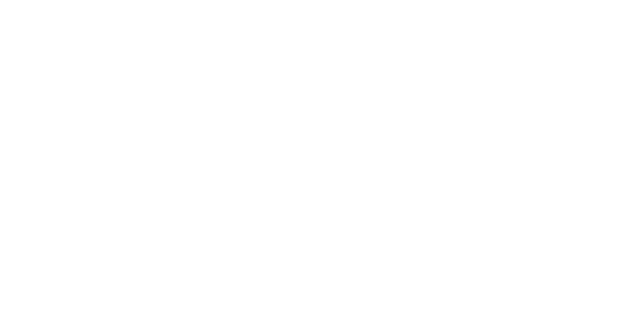
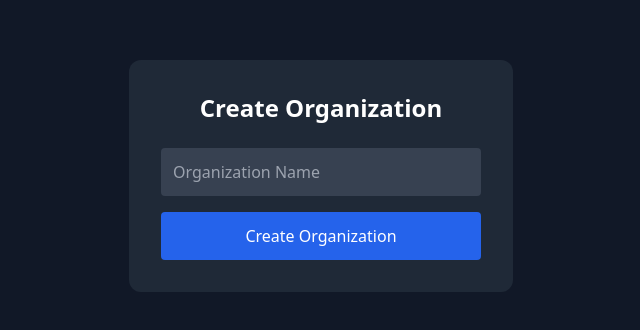
Before and after one commit to wlicona/idp-devops, a React (Vite) app in the folder frontend/: page /create-organization in a window 1280 px wide. Before the commit this address had no page. Shown: the part 224-554 px from the top of the page, without its empty margins (319-959 px from the left). Built offline with nearby package versions, Linux system fonts and the light colour scheme; sample sign-in values are in the browser's storage.

Commit message:
Se ajustan las vistas de Dashboard, Login, y se crea la vista para crear Organizaciones

```diff
--- a/frontend/src/App.jsx
+++ b/frontend/src/App.jsx
@@ -4,6 +4,7 @@
 import Register from "./pages/Register";
 import Dashboard from "./pages/Dashboard";
 import CreateProject from "./pages/CreateProject";
+import CreateOrganization from "./pages/CreateOrganization";
 
 import ProtectedRoute from "./routes/ProtectedRoute";
 
@@ -39,6 +40,15 @@
           }
         />
 
+        <Route
+          path="/create-organization"
+          element={
+            <ProtectedRoute>
+              <CreateOrganization />
+            </ProtectedRoute>
+          }
+        />
+
       </Routes>
 
     </BrowserRouter>
--- /dev/null
+++ b/frontend/src/pages/CreateOrganization.jsx
@@ -0,0 +1,70 @@
+import { useState } from "react";
+import axios from "axios";
+
+export default function CreateOrganization() {
+    const [organization, setOrganization] = useState({
+        name: ""
+    });
+
+    const handleChange = (e) => {
+        setOrganization({
+            ...organization,
+            [e.target.name]: e.target.value
+        });
+    };
+
+    const handleSubmit = async (e) => {
+        e.preventDefault();
+
+        console.log(organization)
+
+        const token = localStorage.getItem("token");
+
+        if (!token) {
+            alert("Login Required!");
+
+            return;
+        }
+
+        try {
+            await axios.post(
+               "http://localhost:8000/organizations", organization,
+               {
+                headers: {
+                    Authorization: `Bearer ${token}`
+                 }
+               }
+            );
+
+            alert("Organization Created");
+        } catch(error){
+            console.error(error);
+            alert("Error creating Organization");
+        }
+    };
+
+    return (
+
+        <div className="flex items-center justify-center min-h-screen bg-gray-900">
+            <div className="bg-gray-800 p-8 rounded-xl w-96">
+                <h2 className="text-2xl font-bold mb-6 text-white text-center">
+                    Create Organization
+                </h2>
+
+                <form onSubmit={handleSubmit} className="space-y-4">
+                    <input
+                        name="name"
+                        placeholder="Organization Name"
+                        onChange={handleChange}
+                        className="w-full p-3 rounded bg-gray-700 text-white"
+                    />
+
+                    <button className="w-full bg-blue-600 p-3 rounded hover:bg-blue-700 text-white">
+                        Create Organization
+                    </button>
+
+                </form>
+            </div>
+        </div>
+    );
+}
--- a/frontend/src/pages/CreateProject.jsx
+++ b/frontend/src/pages/CreateProject.jsx
@@ -55,7 +55,7 @@
 
       <div className="bg-gray-800 p-8 rounded-xl w-96">
 
-        <h2 className="text-2xl font-bold mb-6 text-white">
+        <h2 className="text-2xl font-bold mb-6 text-white text-center">
           Create Repository
         </h2>
 
@@ -87,7 +87,7 @@
             </select>
 
           <button
-            className="w-full bg-blue-600 p-3 rounded hover:bg-blue-700"
+            className="w-full bg-blue-600 p-3 rounded hover:bg-blue-700 text-white text-center"
           >
             Create Repository
           </button>
--- a/frontend/src/pages/Dashboard.jsx
+++ b/frontend/src/pages/Dashboard.jsx
@@ -20,6 +20,14 @@
           </button>
 
           <button className="black text-left w-full hover:text-blue-400">
+            <Link to= "/create-organization">Organizations</Link>
+          </button>
+
+          <button className="black text-left w-full hover:text-blue-400">
+            Pipelines
+          </button>
+
+          <button className="black text-left w-full hover:text-blue-400">
             Projects
           </button>
 
@@ -27,9 +35,7 @@
             <Link to= "/create-project">Repositories</Link>
           </button>
 
-          <button className="black text-left w-full hover:text-blue-400">
-            Pipelines
-          </button>
+
         </nav>
       </div>
 
--- a/frontend/src/pages/Login.jsx
+++ b/frontend/src/pages/Login.jsx
@@ -45,6 +45,8 @@
 
       <div className="w-1/2 bg-blue-700 text-white flex flex-col justify-center items-center p-10">
 
+        <img src="/devops.png" className="w-92 mb-6" alt="DevOps Platform" />
+
         <h1 className=" text-4xl font-bold mb-4"> DevOps Self Service Platform</h1>
 
         <p className="text-lg text-center">
--- a/frontend/src/pages/Register.jsx
+++ b/frontend/src/pages/Register.jsx
@@ -80,7 +80,7 @@
 
           <button
             type="submit"
-            className="w-full bg-blue-600 hover:bg-blue-700 p-3 rounded text-white font-semibold"
+            className="w-full bg-blue-600 hover:bg-blue-700 p-3 rounded text-white font-semibold text-center"
           >
             Register
           </button>
```
Also changed, not shown: frontend/public/devops.png (added).
